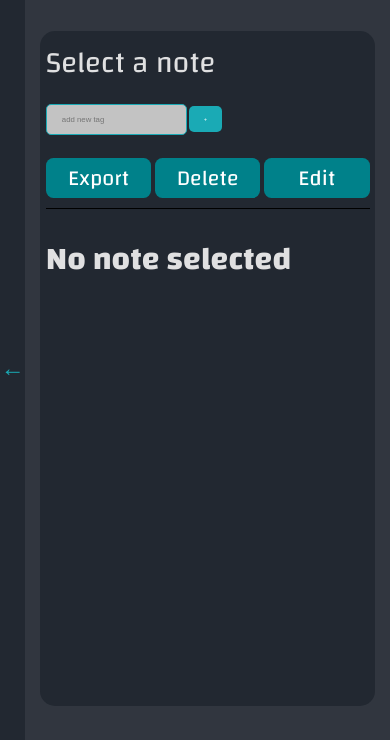
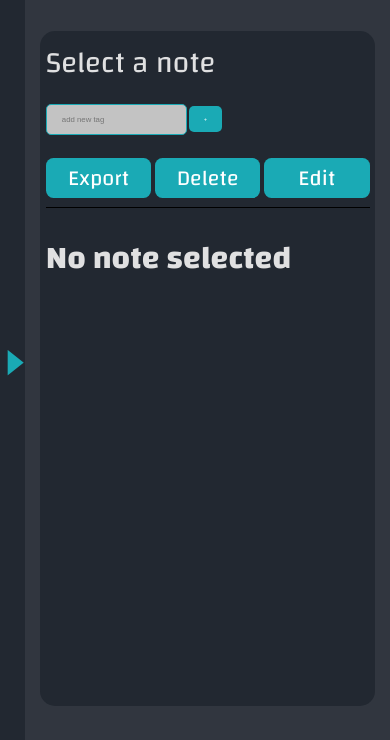
Before and after one commit to cse110-sp24-group32/cse110-sp24-group32, a website with bundled scripts: page source/index.html in a window 390 px wide. Shown: the part 104-844 px from the top of the page. Built offline with nearby package versions, Linux system fonts and the light colour scheme.

Commit message:
minor tweak to button

```diff
--- a/source/index.css
+++ b/source/index.css
@@ -165,7 +165,7 @@ body, html {
     margin-bottom: 1.4vw;
 }
 
-.entry-button:hover {
+.entryButton:hover {
     background-color: #015c63;
     cursor:pointer;
 }
@@ -283,7 +283,7 @@ h3 {
 .top-buttons {
     display: flex;
     margin-left: auto;
-    margin-bottom: 3%;
+    margin-bottom: 1vh;
     width:100%;
     justify-content:end;
     margin-right:1vh;
@@ -292,7 +292,7 @@ h3 {
 
 .top-buttons button {
     width:40%;
-    background-color:#00818A;
+    background-color:#1aaab5;
     border:0;
     border-radius:7.5px;
     color:white;
@@ -627,15 +627,20 @@ button.project-icon{
 }
 
 #toggle-sidebar-button {
-    display:none;
+    display: none;
     width: 3vh;
     height: 100%;
     background-color: #222831;
     justify-content: center;
     align-items: center;
-    border:none;
-    color:#1aaab5;
-    font-size:2.8vh;
+    border: none;
+    color: #1aaab5;
+    font-size: 6.8vh;
+    padding-right: 0;
+}
+
+#toggle-sidebar-button:hover {
+    filter:brightness(90%);
 }
 
 
--- a/source/index.html
+++ b/source/index.html
@@ -111,7 +111,7 @@
                 <div id="right-content">
 
                     <button id="toggle-sidebar-button">
-                        &larr;
+                        🢒
                     </button>
 
                     <div id="note-view">
```
